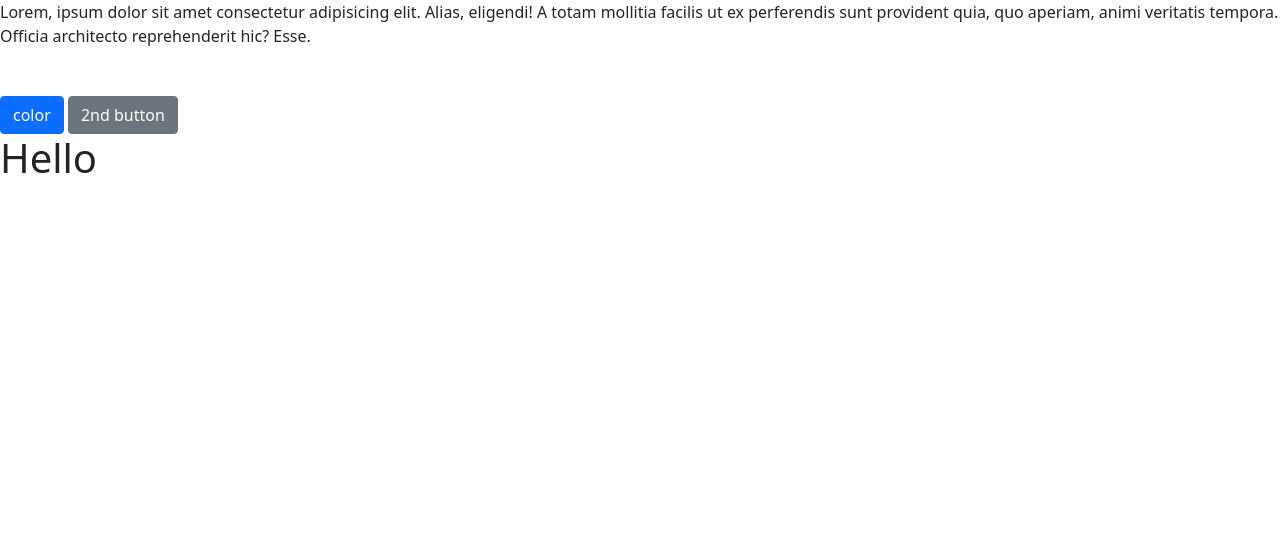
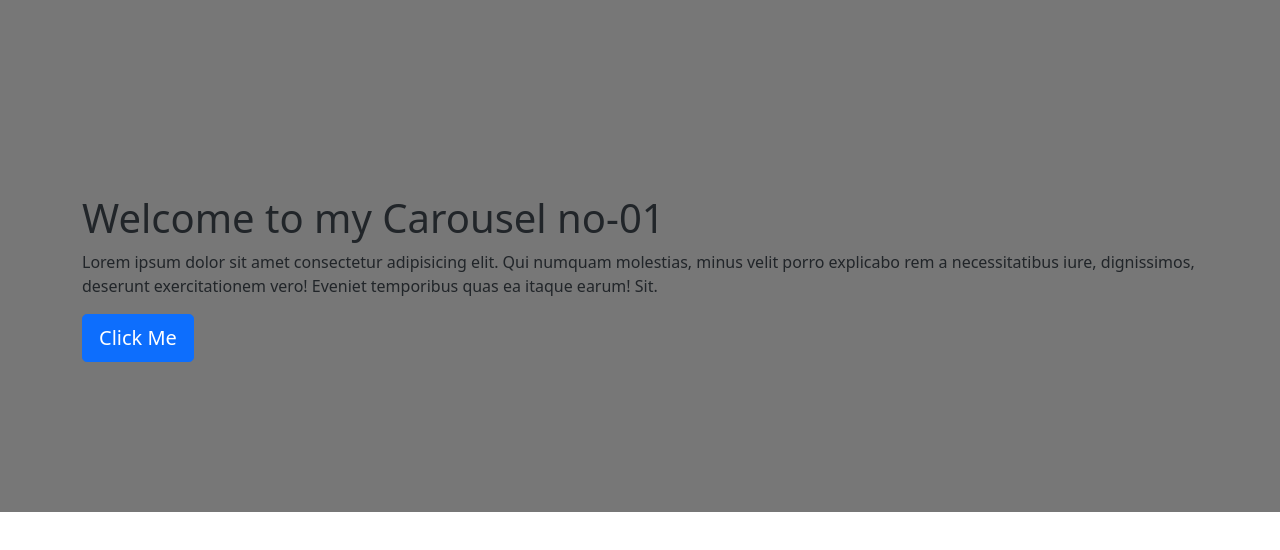
Before and after one commit to tanjirul707/bootstrap-practice, a plain HTML site: page index.html in a window 1280 px wide. Drawn offline with Linux system fonts and the light colour scheme.

Commit message:
first commit

```diff
--- a/index.html
+++ b/index.html
@@ -16,18 +16,106 @@
 
 <body>
 
-Lorem, ipsum dolor sit amet consectetur adipisicing elit. Alias, eligendi! A totam mollitia facilis ut ex perferendis sunt provident quia, quo aperiam, animi veritatis tempora. Officia architecto reprehenderit hic? Esse.
-<br><br><br>
+
+
+    <div id="myCarousel" class="carousel slide" data-bs-ride="carousel">
+
+        <!-- <ol class="carousel-indicators">
+            <li></li>
+            <li></li>
+
+        </ol> -->
+
+        <div class="carousel-inner">
+
+
+            <div class="carousel-item active">
+                <div class="container">
+
+                    <h1>Welcome to my Carousel no-01 </h1>
+                    <p>Lorem ipsum dolor sit amet consectetur adipisicing elit. Qui numquam molestias, minus velit porro
+                        explicabo rem a necessitatibus iure, dignissimos, deserunt exercitationem vero! Eveniet
+                        temporibus quas
+                        ea itaque earum! Sit.</p>
+                    <a href="" class="btn btn-primary btn-lg">Click Me</a>
+
+
+                </div>
+
+
+            </div>
 
 
 
-    <!-- <p class="text-primary">.text-primary</p> -->
 
-    <button class="btn btn-primary" > color</button>
+            <div class="carousel-item">
+                <div class="container">
 
-    <button class="btn btn-secondary" > 2nd button</button>
+                    <h1>Welcome to my Carousel no-02 </h1>
+                    <p>Lorem ipsum dolor sit amet consectetur adipisicing elit. Qui numquam molestias, minus velit porro
+                        explicabo rem a necessitatibus iure, dignissimos, deserunt exercitationem vero! Eveniet
+                        temporibus quas
+                        ea itaque earum! Sit.</p>
+                    <a href="" class="btn btn-primary btn-lg">Click Me</a>
 
-    <h1> Hello </h1>
+
+                </div>
+
+
+
+
+            <div class="carousel-item">
+                <div class="container">
+
+                    <h1>Welcome to my Carousel no-03 </h1>
+                    <p>Lorem ipsum dolor sit amet consectetur adipisicing elit. Qui numquam molestias, minus velit porro
+                        explicabo rem a necessitatibus iure, dignissimos, deserunt exercitationem vero! Eveniet
+                        temporibus quas
+                        ea itaque earum! Sit.</p>
+                    <a href="" class="btn btn-primary btn-lg">Click Me</a>
+
+
+                </div>
+
+
+            <div class="carousel-item">
+                <div class="container">
+
+                    <h1>Welcome to my Carousel no-04 </h1>
+                    <p>Lorem ipsum dolor sit amet consectetur adipisicing elit. Qui numquam molestias, minus velit porro
+                        explicabo rem a necessitatibus iure, dignissimos, deserunt exercitationem vero! Eveniet
+                        temporibus quas
+                        ea itaque earum! Sit.</p>
+                    <a href="" class="btn btn-primary btn-lg">Click Me</a>
+
+
+                </div>
+
+
+            <div class="carousel-item">
+                <div class="container">
+
+                    <h1>Welcome to my Carousel no-05 </h1>
+                    <p>Lorem ipsum dolor sit amet consectetur adipisicing elit. Qui numquam molestias, minus velit porro
+                        explicabo rem a necessitatibus iure, dignissimos, deserunt exercitationem vero! Eveniet
+                        temporibus quas
+                        ea itaque earum! Sit.</p>
+                    <a href="" class="btn btn-primary btn-lg">Click Me</a>
+
+
+                </div>
+
+
+            </div>
+
+        </div>
+
+    </div>
+
+
+
+
+
 
 
 
--- a/style.css
+++ b/style.css
@@ -1,11 +1,21 @@
-.red-text {
-    color: red;
+.carousel-item{
+    background-color: #777;
+    height: 32rem;
+position: relative;
+
 }
 
-.blue-text {
-    color: blue;
+.container{
+    position: absolute;
+    left: 0;
+    right: 0;
+    bottom: 0;
+    padding-bottom: 150px;
+
+
+
+
+
+
+
 }
-
-.green-text {
-    color: green;
-}
```
